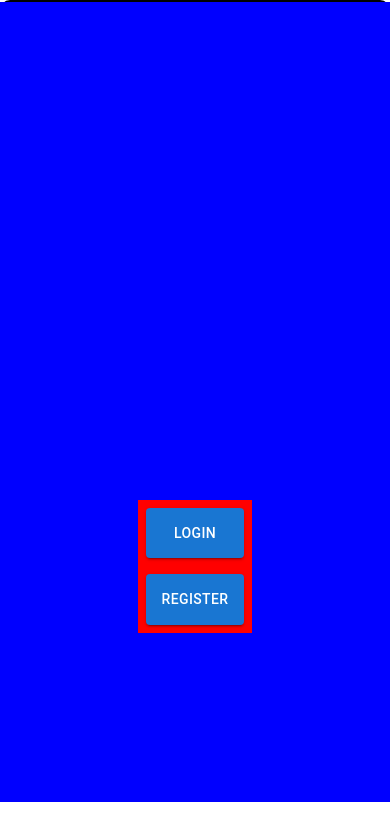
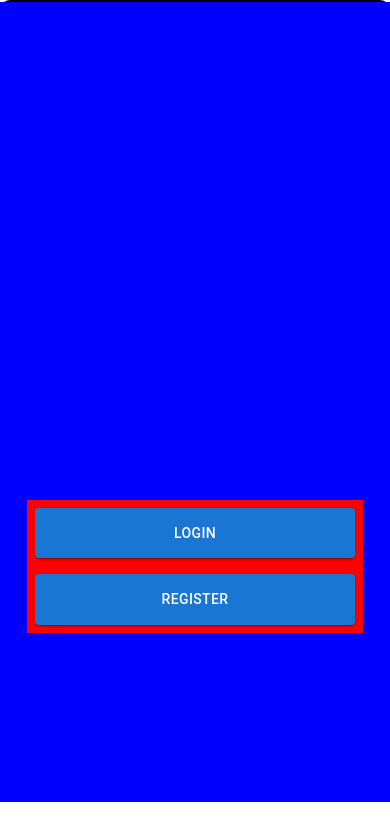
Before and after one commit to SamHardiment/budFit----Client, a React app: page / in a window 390 px wide. Shown: the top 840 px of the page. Built offline with nearby package versions, Linux system fonts and the light colour scheme.

Commit message:
make buttons responsive to changes

```diff
--- a/src/components/HomeBtns/index.css
+++ b/src/components/HomeBtns/index.css
@@ -5,6 +5,6 @@
 
 .login,
 .register {
-    width: 25vw;
+    width: 20rem;
     height: 6vh;
 }
```
Also changed, not shown: src/pages/Landing/index.js (+1 -8 lines).
